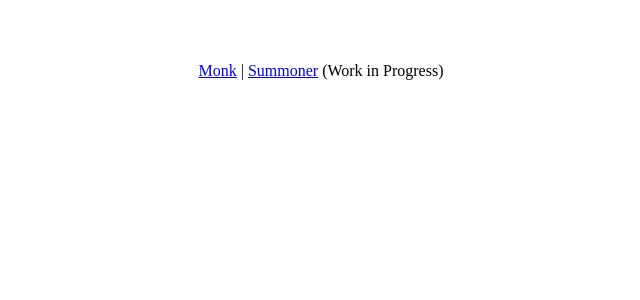
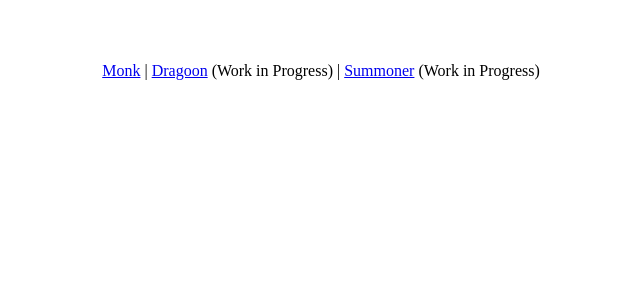
Before and after one commit to ccbrown/xiv-sim-web, a PHP site: page /index.php in a window 1280 px wide. Shown: the top 300 px of the page, without its empty margins (319-959 px from the left). Run offline with PHP 8.4, Linux system fonts and the light colour scheme.

Commit message:
add dragoon

```diff
--- a/index.php
+++ b/index.php
@@ -14,6 +14,8 @@ $model = NULL;
 
 if (isset($_GET['monk'])) {
 	$model = 'monk';
+} else if (isset($_GET['dragoon'])) {
+	$model = 'dragoon';
 } else if (isset($_GET['summoner'])) {
 	$model = 'summoner';
 }
@@ -106,7 +108,7 @@ if ($sim_results) {
 		<tr><td>Weapon Damage</td><td><input type="text" name="wdmg" value="<?= field_value('wdmg', 47) ?>" /></td></tr>
 		<tr><td>Weapon Delay</td><td><input type="text" name="wdel" value="<?= field_value('wdel', 2.72) ?>" /></td></tr>
 		<?php
-			if ($model == 'monk') {
+			if ($model == 'monk' || $model == 'dragoon') {
 				?>
 				<tr><td>Strength</td><td><input type="text" name="str" value="<?= field_value('str', 512) ?>" /></td></tr>
 				<tr><td>Critical Hit Rate</td><td><input type="text" name="crit" value="<?= field_value('crit', 486) ?>" /></td></tr>
@@ -144,6 +146,7 @@ if ($sim_results) {
 		<br /><br /><br />
 
 		<a href="?monk">Monk</a> |
+		<a href="?dragoon">Dragoon</a> (Work in Progress) |
 		<a href="?summoner">Summoner</a> (Work in Progress)
 	</center>
 	<?php
```
